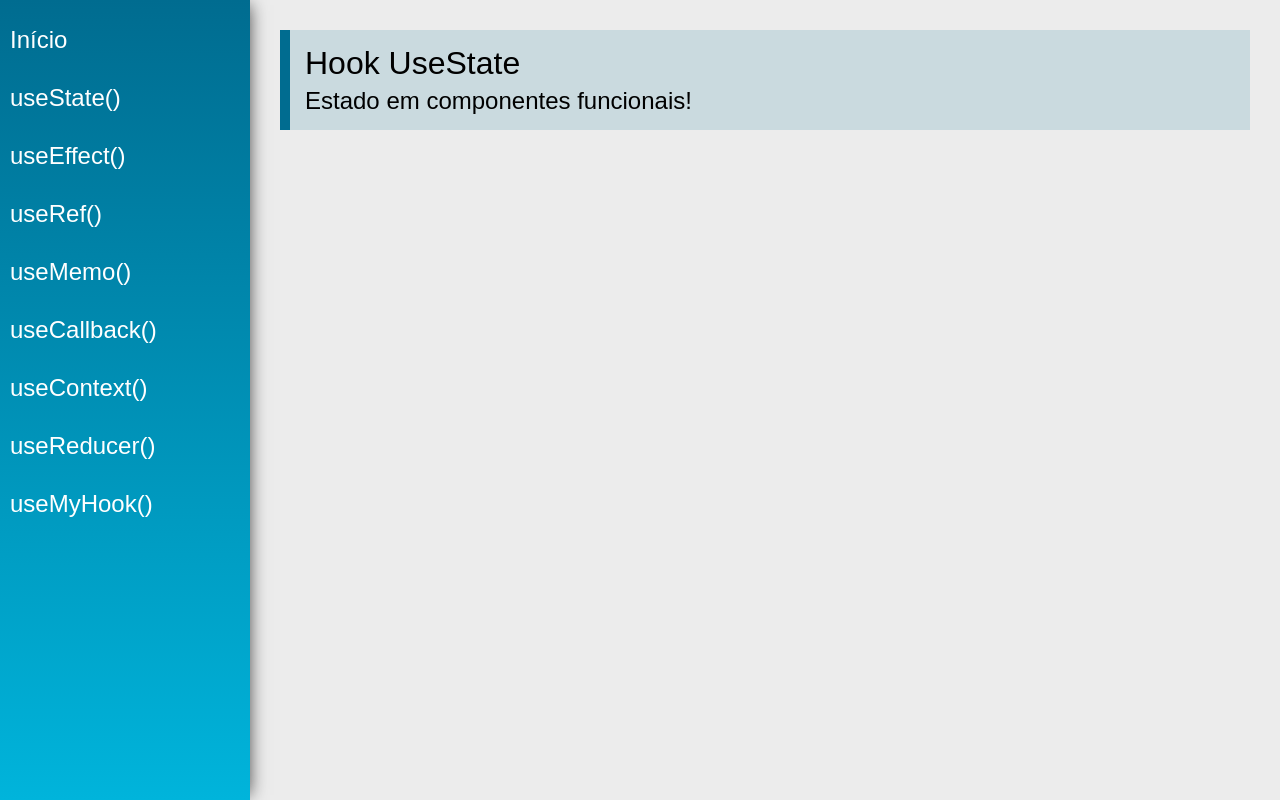
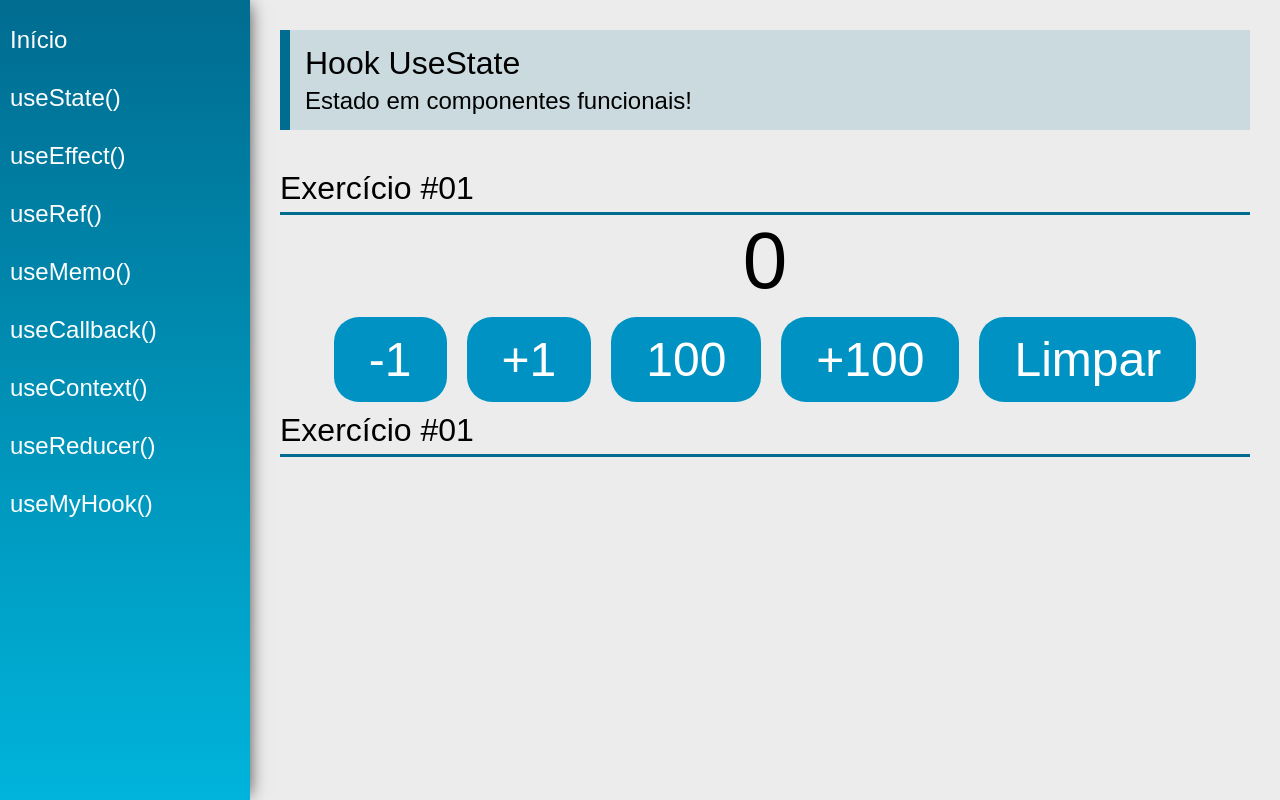
Before and after one commit to NcryScooby/ReactHooks, a React (Create React App) app: page /useState in a window 1280 px wide. Built offline with nearby package versions, Linux system fonts and the light colour scheme.

Commit message:
useState#01

```diff
--- a/src/index.css
+++ b/src/index.css
@@ -29,6 +29,7 @@ body {
 
     font-size: 3rem;
     color: #fff;
+    cursor: pointer;
 }
 
 .center {
--- a/src/views/examples/UseCallback.jsx
+++ b/src/views/examples/UseCallback.jsx
@@ -6,7 +6,7 @@ const UseCallback = (props) => {
         <div className="UseCallback">
             <PageTitle
                 title="Hook UseCallback"
-                subtitle="Retorna uma função memoizada!"
+                subtitle="Retorna uma função memorizada!"
             />
         </div>
     )
--- a/src/views/examples/UseState.jsx
+++ b/src/views/examples/UseState.jsx
@@ -1,13 +1,30 @@
-import React from 'react'
+import React, { useState } from 'react'
 import PageTitle from '../../components/layout/PageTitle'
+import SectionTitle from '../../components/layout/SectionTitle'
 
 const UseState = (props) => {
+
+    const [count, setCount] = useState(0)
+
     return (
         <div className="UseState">
             <PageTitle
                 title="Hook UseState"
                 subtitle="Estado em componentes funcionais!"
             />
+            <SectionTitle title='Exercício #01'/>
+            <div className="center">
+                <span className="text">{count}</span>
+                <div>
+                    <button className="btn" onClick={() => setCount(count - 1)}>-1</button>
+                    <button className="btn" onClick={() => setCount(count + 1)}>+1</button>
+                    <button className="btn" onClick={() => setCount(100)}>100</button>
+                    <button className="btn" onClick={() => setCount(currect => currect + 100)}>+100</button>
+                    <button className="btn" onClick={() => setCount(currect => currect - count)}>Limpar</button>
+                </div>
+            </div>
+
+            <SectionTitle title='Exercício #01'/>
         </div>
     )
 }
```
Also changed, not shown: 1 other file (tests, documents, lock files or other folders).
